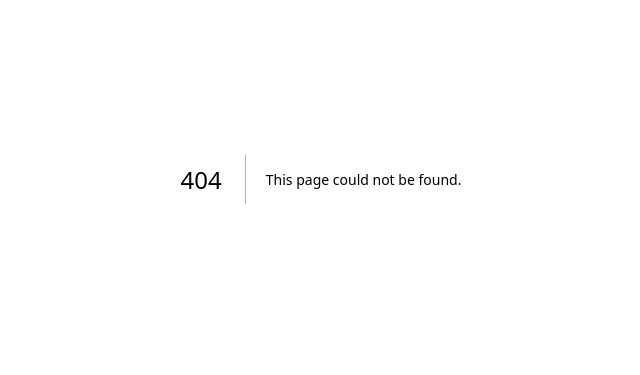
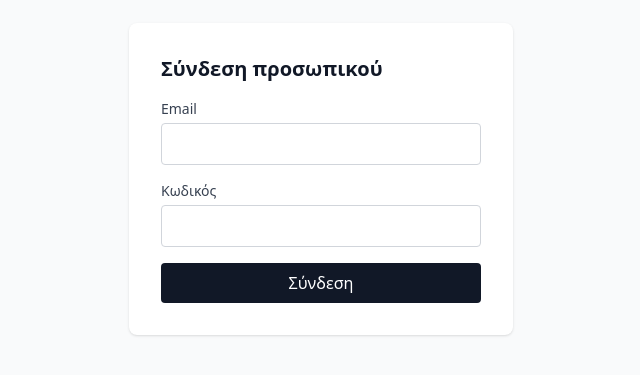
Before and after one commit to prokokarou-source/faghto-, a Next.js app: page /login in a window 1280 px wide. Before the commit this address had no page. Shown: the part 221-596 px from the top of the page, without its empty margins (319-959 px from the left). Built offline with nearby package versions, Linux system fonts and the light colour scheme.

Commit message:
feat: add login page and role-based redirect
Marks /redirect force-dynamic since it always depends on the current
session and must never be statically prerendered.

Co-Authored-By: Claude Sonnet 5 <noreply@anthropic.com>

```diff
--- /dev/null
+++ b/app/login/page.tsx
@@ -0,0 +1,73 @@
+'use client'
+
+import { useState, type FormEvent } from 'react'
+import { useRouter } from 'next/navigation'
+import { createClient } from '@/lib/supabase/client'
+
+export default function LoginPage() {
+  const router = useRouter()
+  const [email, setEmail] = useState('')
+  const [password, setPassword] = useState('')
+  const [error, setError] = useState<string | null>(null)
+  const [loading, setLoading] = useState(false)
+
+  async function handleSubmit(event: FormEvent) {
+    event.preventDefault()
+    setLoading(true)
+    setError(null)
+
+    const supabase = createClient()
+    const { error: signInError } = await supabase.auth.signInWithPassword({ email, password })
+
+    if (signInError) {
+      setError('Λάθος email ή κωδικός.')
+      setLoading(false)
+      return
+    }
+
+    router.push('/redirect')
+    router.refresh()
+  }
+
+  return (
+    <main className="flex min-h-screen items-center justify-center bg-gray-50">
+      <form onSubmit={handleSubmit} className="w-full max-w-sm space-y-4 rounded-lg bg-white p-8 shadow">
+        <h1 className="text-xl font-semibold text-gray-900">Σύνδεση προσωπικού</h1>
+        <div>
+          <label htmlFor="email" className="block text-sm font-medium text-gray-700">
+            Email
+          </label>
+          <input
+            id="email"
+            type="email"
+            required
+            value={email}
+            onChange={(event) => setEmail(event.target.value)}
+            className="mt-1 w-full rounded border border-gray-300 px-3 py-2"
+          />
+        </div>
+        <div>
+          <label htmlFor="password" className="block text-sm font-medium text-gray-700">
+            Κωδικός
+          </label>
+          <input
+            id="password"
+            type="password"
+            required
+            value={password}
+            onChange={(event) => setPassword(event.target.value)}
+            className="mt-1 w-full rounded border border-gray-300 px-3 py-2"
+          />
+        </div>
+        {error && <p className="text-sm text-red-600">{error}</p>}
+        <button
+          type="submit"
+          disabled={loading}
+          className="w-full rounded bg-gray-900 py-2 text-white disabled:opacity-50"
+        >
+          {loading ? 'Σύνδεση...' : 'Σύνδεση'}
+        </button>
+      </form>
+    </main>
+  )
+}
--- /dev/null
+++ b/app/redirect/page.tsx
@@ -0,0 +1,15 @@
+import { redirect } from 'next/navigation'
+import { getStaffRole } from '@/lib/auth/get-staff-role'
+import { getRedirectPathForRole } from '@/lib/auth/get-redirect-path'
+
+export const dynamic = 'force-dynamic'
+
+export default async function RedirectPage() {
+  const staff = await getStaffRole()
+
+  if (!staff) {
+    redirect('/login')
+  }
+
+  redirect(getRedirectPathForRole(staff.role))
+}
```
